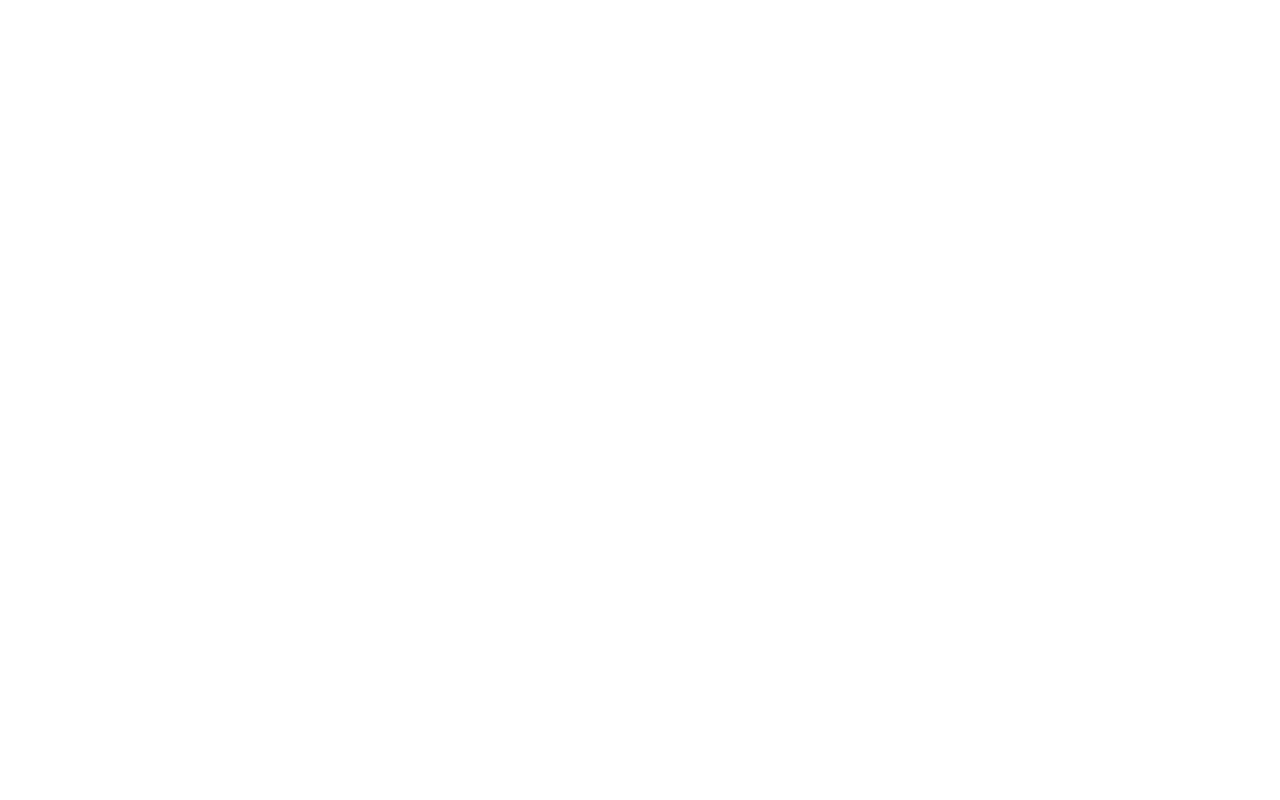
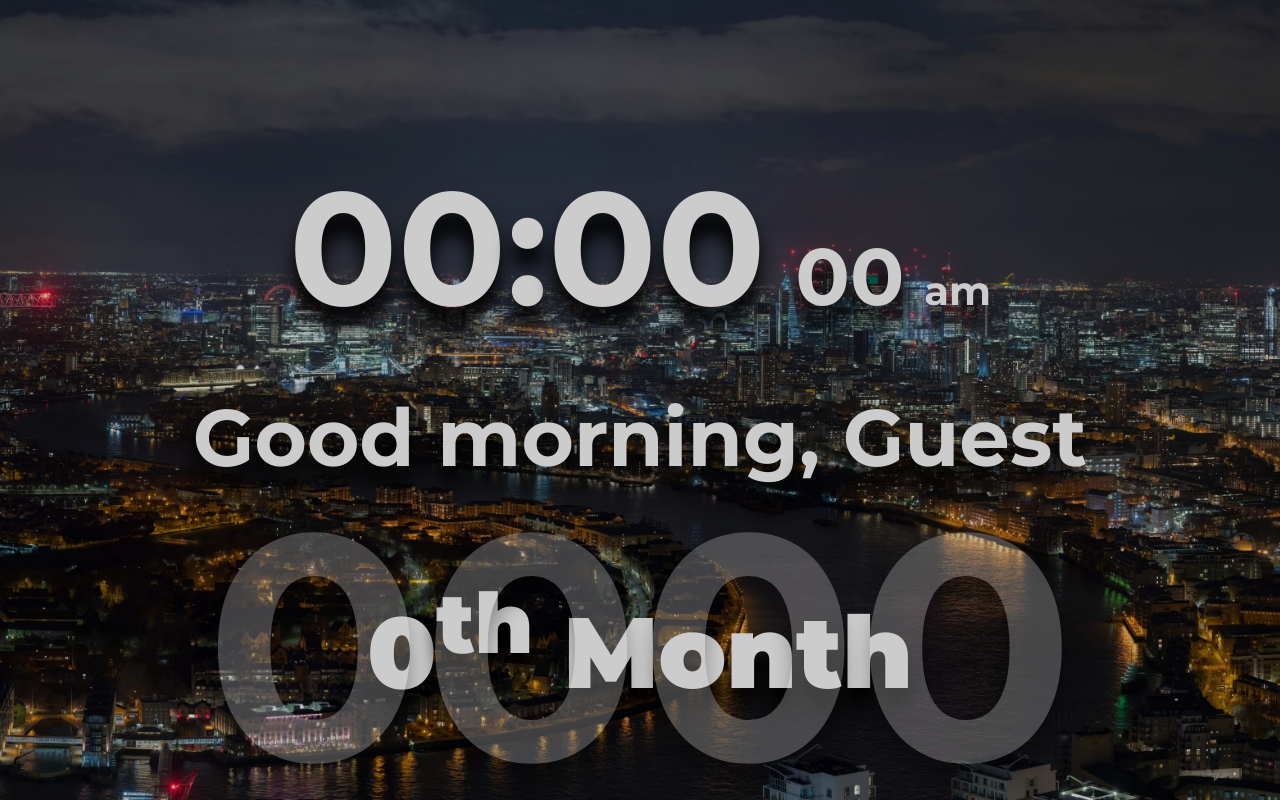
Before and after one commit to Suriya-2002/momentum, a website: page index.html in a window 1280 px wide. Drawn offline with Linux system fonts and the light colour scheme.

Commit message:
Designed the basic layout

```diff
--- a/index.html
+++ b/index.html
@@ -5,13 +5,43 @@
         <meta name="viewport" content="width=device-width, initial-scale=1.0" />
         <meta http-equiv="X-UA-Compatible" content="ie=edge" />
 
+        <link rel="preconnect" href="https://fonts.gstatic.com" />
+        <link
+            href="https://fonts.googleapis.com/css2?family=Montserrat:wght@300;400;700;900&display=swap"
+            rel="stylesheet"
+        />
         <script src="./assets/icons/fontAwesome.js"></script>
         <link rel="stylesheet" href="./css/style.css" />
 
-        <title>Title</title>
+        <title>Welcome Guest</title>
     </head>
 
     <body>
+        <main class="conatiner">
+            <section class="content">
+                <div class="time">
+                    <h1 class="time__text">
+                        <span class="time__hour">00</span>:<span class="time__minutes">00</span
+                        ><span class="time__seconds">00</span><small class="time__am-pm">am</small>
+                    </h1>
+                </div>
+
+                <div class="greet">
+                    <h3 class="greet__text">
+                        <span class="greet__time">Good morning</span>, <span class="greet__name">Guest</span>
+                    </h3>
+                </div>
+
+                <div class="date">
+                    <h3 class="date__text">
+                        <span class="date__day">0</span><sup class="date__super-script">th</sup>
+                        <span class="date__month">Month</span>
+                    </h3>
+                    <h2 class="date__year">0000</h2>
+                </div>
+            </section>
+        </main>
+
         <script src="./js/script.js"></script>
     </body>
 </html>
--- a/sass/base/_base.scss
+++ b/sass/base/_base.scss
@@ -13,3 +13,8 @@ html {
 body {
     box-sizing: border-box;
 }
+
+::selection {
+    background-color: transparent;
+    color: inherit;
+}
--- a/sass/base/_typography.scss
+++ b/sass/base/_typography.scss
@@ -1,4 +1,5 @@
 body {
+    font-family: 'Montserrat', sans-serif;
     font-weight: 400;
     line-height: 1.7;
 }
--- /dev/null
+++ b/sass/layout/_date.scss
@@ -0,0 +1,22 @@
+.date {
+    width: 100%;
+    position: relative;
+
+    &__text {
+        font-size: 10rem;
+        font-weight: 900;
+        text-shadow: 0 2rem 2rem #000;
+        width: 90%;
+        position: absolute;
+        top: 50%;
+        left: 50%;
+        transform: translate(-50%, -50%);
+    }
+
+    &__year {
+        font-size: 32rem;
+        font-weight: 600;
+        line-height: 25rem;
+        opacity: 0.3;
+    }
+}
--- /dev/null
+++ b/sass/layout/_greet.scss
@@ -0,0 +1,8 @@
+.greet {
+    transform: translateY(-10%);
+
+    &__text {
+        font-size: 8rem;
+        font-weight: 600;
+    }
+}
--- /dev/null
+++ b/sass/layout/_time.scss
@@ -0,0 +1,15 @@
+.time {
+    &__text {
+        font-size: 16rem;
+        font-weight: 600;
+    }
+
+    &__seconds {
+        font-size: 8rem;
+        margin: 0 2rem 0 3rem;
+    }
+
+    &__am-pm {
+        font-size: 4rem;
+    }
+}
--- a/sass/main.scss
+++ b/sass/main.scss
@@ -10,9 +10,11 @@
 
 // @import './components';
 
-// @import './layout';
+@import './layout/date';
+@import './layout/greet';
+@import './layout/time';
 
-// @import './pages';
+@import './pages/home';
 
 // @import './themes';
 
--- /dev/null
+++ b/sass/pages/_home.scss
@@ -0,0 +1,23 @@
+.conatiner {
+    color: $color-white;
+    background-color: $color-black;
+}
+
+.content {
+    height: 100vh;
+    width: 100vw;
+    padding: 3rem 6rem;
+    background-image: url('../assets/images/0.jpg');
+    background-size: cover;
+    background-repeat: no-repeat;
+    background-position: center;
+    text-align: center;
+    text-shadow: 0 2rem 2rem #000;
+    opacity: 0.8;
+    display: flex;
+    flex-direction: column;
+    justify-content: flex-end;
+    align-items: center;
+    overflow: hidden;
+    cursor: default;
+}
```
Also changed, not shown: assets/images/0.jpg (added), css/style.css.
